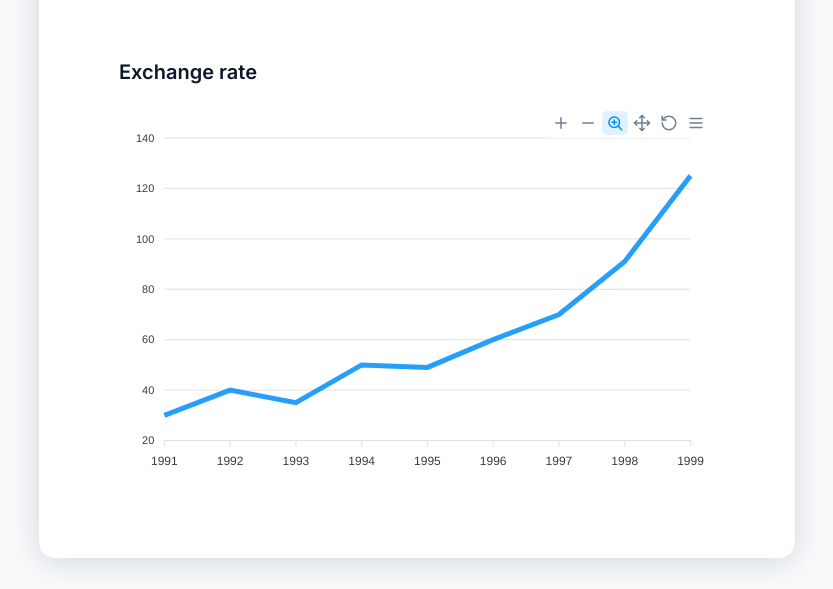
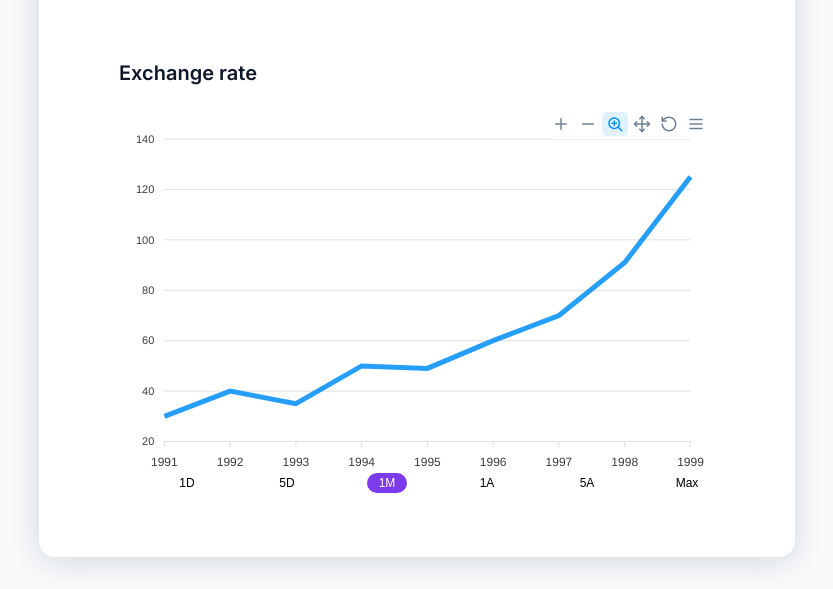
Before and after one commit to Mariano1994/currency_converter, a plain HTML site: page index.html in a window 1280 px wide. Shown: the part 211-800 px from the top of the page, without its empty margins (223-1056 px from the left). Drawn offline with nearby package versions, Linux system fonts and the light colour scheme.

Commit message:
Styling chart and buttons controls

```diff
--- a/index.html
+++ b/index.html
@@ -114,6 +114,14 @@
         <h2>Exchange rate</h2>
         <div class="wrapper">
           <div id="chart"></div>
+          <div class="chart-controls">
+            <button>1D</button>
+            <button>5D</button>
+            <button class="active">1M</button>
+            <button>1A</button>
+            <button>5A</button>
+            <button>Max</button>
+          </div>
         </div>
       </section>
     </main>
--- a/style.css
+++ b/style.css
@@ -144,6 +144,8 @@ ul {
   max-height: 17rem;
   margin-top: 0.8rem;
   overflow-y: scroll;
+  position: relative;
+  z-index: 999;
 }
 
 li {
@@ -161,3 +163,41 @@ li {
 .exchange .wrapper {
   margin-top: 2.4rem;
 }
+
+.tooltip {
+  background: white;
+  box-shadow: 0 0.4rem 1.6rem rgb(15 23 42 / 0.15);
+  border-radius: 0.4rem;
+  padding: 0.8rem;
+}
+
+.chart-controls {
+  display: flex;
+  justify-content: space-between;
+  margin: -2.2rem 0.8rem 0 4.8rem;
+}
+
+.chart-controls button {
+  display: grid;
+  place-content: center;
+  background: transparent;
+  border: none;
+  width: 4rem;
+  height: 2rem;
+
+  font-size: 1.2rem;
+  line-height: 1.6rem;
+  padding: 0.4rem 0.8rem;
+
+  text-align: center;
+  cursor: pointer;
+
+  transition: all 0.3s;
+}
+
+.chart-controls button:hover,
+.chart-controls button.active {
+  background: #7c3aed;
+  color: white;
+  border-radius: 999px;
+}
```
